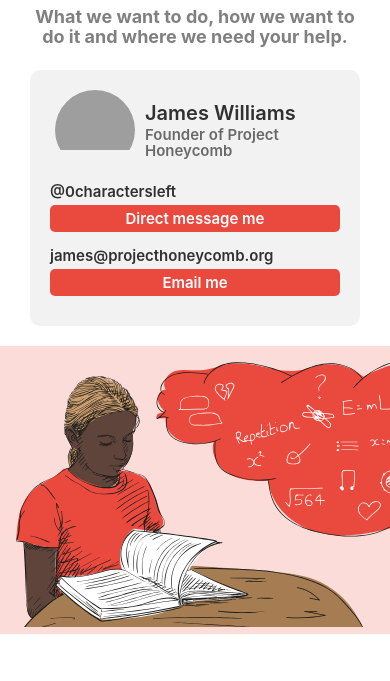
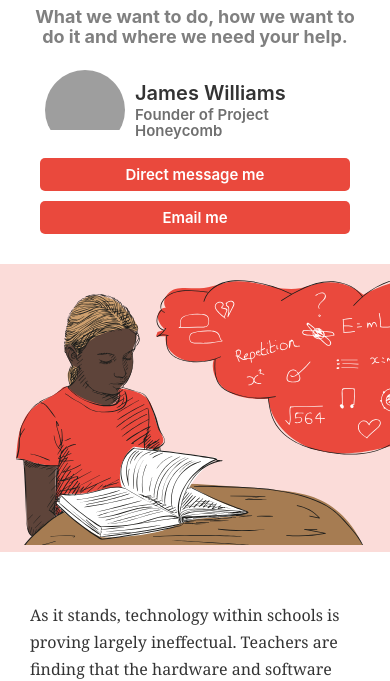
Before and after one commit to projecthoneycomb/new.projecthoneycomb.org, a Gatsby site: page / in a window 390 px wide. Shown: the part 169-850 px from the top of the page. Built offline with nearby package versions, Linux system fonts and the light colour scheme; Gatsby itself is replaced by a stand-in of ours; grey boxes are pictures that could not be loaded.

Commit message:
Extra content & layout changes

```diff
--- a/gatsby-config.js
+++ b/gatsby-config.js
@@ -1,8 +1,8 @@
 module.exports = {
   siteMetadata: {
     title: `Project Honeycomb`,
-    description: `Kick off your next, great Gatsby project with this default starter. This barebones starter ships with the main Gatsby configuration files you might need.`,
-    author: `@gatsbyjs`,
+    description: `As it stands, technology within schools is proving largely ineffectual. We want to change that. How can you help us?`,
+    author: `@0charactersleft`,
   },
   plugins: [
     `gatsby-plugin-react-helmet`,
--- a/src/components/custom-layout.css
+++ b/src/components/custom-layout.css
@@ -44,7 +44,7 @@ footer {
 .author-container {
   display: flex;
   flex-direction: row;
-  background: rgba(0, 0, 0, 0.05);
+  background: rgba(0, 0, 0, 0.03);
   box-sizing: border-box;
   padding: 10px 30px;
   border-radius: 10px;
@@ -106,11 +106,18 @@ footer {
 @media only screen and (max-width: 500px) {
   .author-container {
     flex-direction: column;
+    padding: 0;
+    background: white;
   }
   .author-container a {
     width: 100%;
+    padding: 5px 10px;
     text-align: center;
     margin-bottom: 10px;
+  }
+
+  .hideonmobile{
+    display: none;
   }
 }
 
--- a/src/pages/index.js
+++ b/src/pages/index.js
@@ -35,11 +35,11 @@ const IndexPage = () => {
       </div>
       <div style={{flex: 1}}></div>
       <div class="double-container">
-        <p>@0charactersleft</p>
+        <p class="hideonmobile">@0charactersleft</p>
         <a href="https://twitter.com/messages/compose?recipient_id=452382026" target="_blank">Direct message me</a>
       </div>
       <div class="double-container">
-        <p>james@projecthoneycomb.org</p>
+        <p class="hideonmobile">james@projecthoneycomb.org</p>
         <a href="mailto:james@projecthoneycomb.org" target="_blank">Email me</a>
       </div>
     </div>
@@ -60,12 +60,13 @@ const IndexPage = () => {
     <p>What we weren’t expecting to find was the amount of homegrown software, systems and solutions found in schools across the UK. Innovative, requirement-led, useful and engaging software made by the school, an enthusiastic teacher and sometimes even budding students! This is exciting, invigorating and inspiring to us that this autonomy and drive is clearly there in schools whether that’s a website, an app or even a complicated excel spreadsheet. However, the problems with these solutions often outweigh the benefits. They are difficult and time consuming to support, once the original creator leaves or is too busy improving or fixing it is often more work than starting over and can have huge security and privacy problems.</p>
     <p>Like the USDS and 18F for government, is there space in education for a middle ground between these two worlds? One that keeps the innovation, autonomy and creativity of teachers, students and administrators but which comes from a basis of security, privacy, support and best practices. How can these systems and insights be shared between schools? How can the money being spent on sub-par software be used more effectively?</p>
     <h3>Building a private space for mental wellbeing</h3>
-    <p>...</p>
+    <p>Support for bringing conversations around mental health and wellbeing into education have grown rapidly over the last few years, as has the concern around the privacy and security of everyone’s, but especially children’s, data. The desire to help students understand their own mental health, monitor their wellbeing and set them up with the tools they need to cope in the modern world is fundamentally opposed by the current ‘capture all, wide access’ strategy regarding data and analytics that we’re seeing in schools today.</p>
+    <p>We believe that first we need to address this privacy imbalance of students’ information. Currently, data about a student is able to be viewed by any teachers, in the same way that their detention records or predicted grades can be. We don’t believe thoughts and feelings should be treated as mere data entry. Instead, what we think is the right approach, is a place for students to keep a track of how the day went, their thoughts and feelings, whether they feel their workload is too much, in a completely confidential setting.</p>
     <h3>Okay, but how are you going to do this?</h3>
     <p>We don’t know yet. The people at Honeycomb have a commercial & research background, with a desire to help support education. We want to listen to you; students, teachers and leadership, and learn about the problems as you see them to try and solve them with you. We want to conduct a research phase of 3 months to help understand what you need and have your invaluable input in this process.</p>
     <h3>How can I help?</h3>
     <p>Firstly, it’s important that we don’t add more burden to your life if you’re a teacher, student, senior leader or just an interested parent, so you can choose how you want to talk to us and how much. We don’t want to, nor will we, abuse any time or contact information you give us.</p>
-    <div class="author-container">
+    <div class="author-container" style={{marginTop: 50, marginBottom: 10}}>
       <div class="profile-container">
         <div class="profile-image-container">
           <Img fluid={data.placeholderImage.childImageSharp.fluid} />
@@ -77,11 +78,11 @@ const IndexPage = () => {
       </div>
       <div style={{flex: 1}}></div>
       <div class="double-container">
-        <p>@0charactersleft</p>
+        <p class="hideonmobile">@0charactersleft</p>
         <a href="https://twitter.com/messages/compose?recipient_id=452382026" target="_blank">Direct message me</a>
       </div>
       <div class="double-container">
-        <p>james@projecthoneycomb.org</p>
+        <p class="hideonmobile">james@projecthoneycomb.org</p>
         <a href="mailto:james@projecthoneycomb.org" target="_blank">Email me</a>
       </div>
     </div>
```
